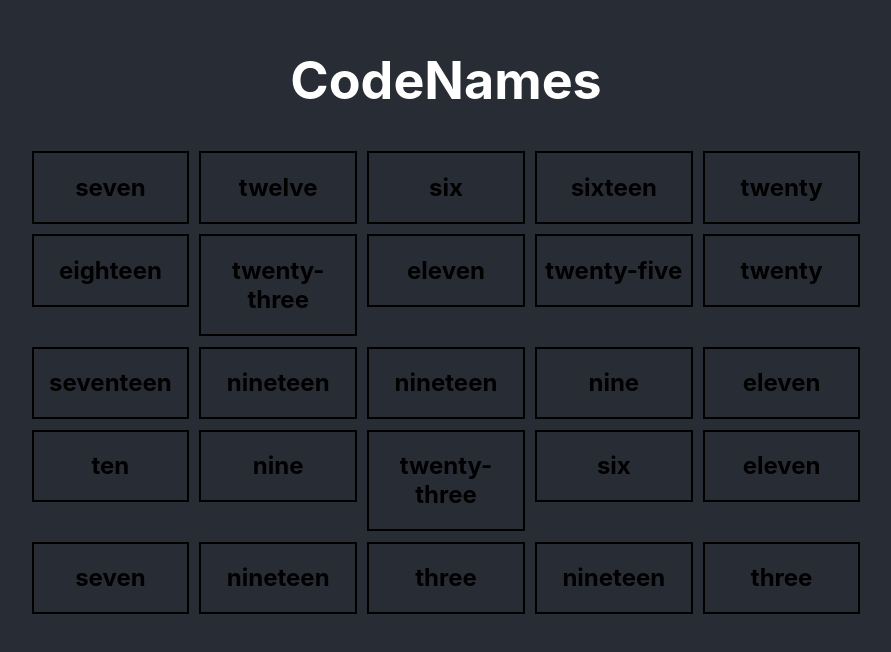
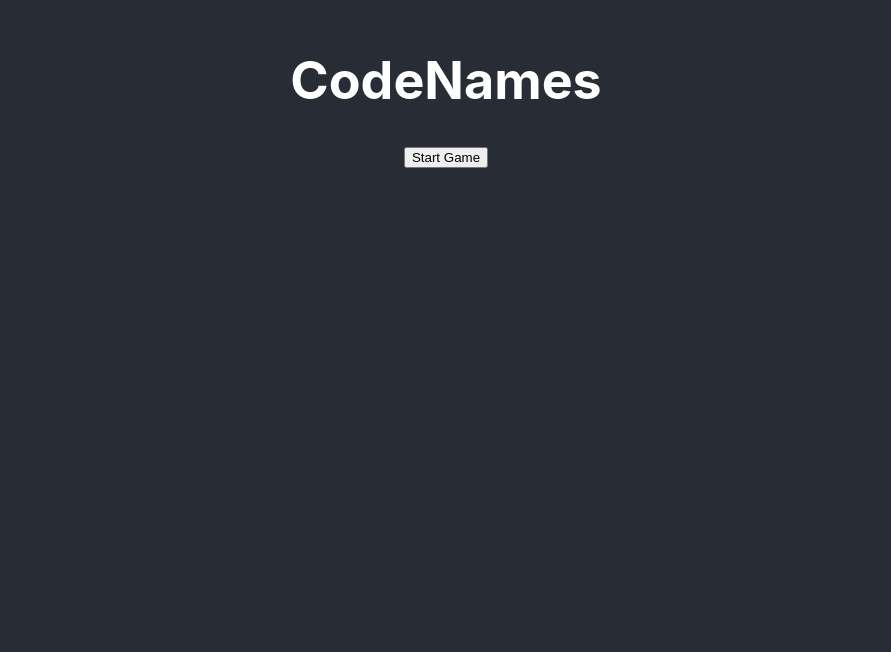
Before and after one commit to Ben-Mostyn/CodeNames, a React (Create React App) app: page / in a window 1280 px wide. Shown: the top 652 px of the page, without its empty margins (194-1085 px from the left). Built offline with nearby package versions, Linux system fonts and the light colour scheme.

Commit message:
grid added

```diff
--- a/src/Components/App.css
+++ b/src/Components/App.css
@@ -34,25 +34,33 @@
 .card {
   border: solid black 2px;
   font-size: 16px;
-  height: 10%;
-  width: 15%;
+  height: 70%;
+  width: 100%;
   margin: 0.5%;
 }
 
 /* Grid COMPONENT CSS ///////////////////*/
 .grid {
-  /* border: yellow solid 2px; */
+  border: yellow solid 2px;
   display: flex;
   flex-direction: column;
   justify-content: center;
   align-items: center;
+  height: 80vh;
+  /* width: 100vw; */
 }
 
 /* Row COMPONENT CSS ///////////////////*/
 
 .row {
   /* border: purple 2px solid; */
-  display: flex;
-  justify-content: center;
+  /* display: flex; */
+  /* justify-content: center; */
+  height: 70%;
+  /* flex-wrap: wrap;  */
+  display: grid;
   width: 100%;
+  grid-template-columns: repeat(5, 40%);
+  grid-template-rows: repeat(5, 50%);
+  gap: 20px;
 }
--- a/src/Components/App.tsx
+++ b/src/Components/App.tsx
@@ -1,9 +1,12 @@
 import { FC, ReactElement, useState } from "react";
 import "./App.css";
 import Grid from "./Grid";
+import Arrays from "./WordsArrays";
 
 const App = (): ReactElement => {
   //!states
+
+  const [gameArray, setGameArray] = useState<string[]>([]);
 
   // Planning on passing colourchange and teamchange to the card component
   //In the card component im thinking we have a condition like this:
@@ -21,13 +24,26 @@ const App = (): ReactElement => {
   //False = team 1, true = team 2
   const [teamChange, setTeamChange] = useState<boolean>(false);
 
+  //!Functions
+
+  const populateGameArray = (e: any): any => {
+    e.preventDefault();
+    setGameArray(Arrays.numbers);
+  };
+
+  // Console.log can be deleted when working
+  // if (gameArray.length > 0) {
+  //   console.log(gameArray);
+  // }
+
   return (
     <div className="App">
       <header className="App-header">
         <h1>CodeNames</h1>
       </header>
       <section className="playArea">
-        <Grid />
+        <button onClick={populateGameArray}>Start Game</button>
+        {gameArray.length < 1 ? null : <Grid gameArray={gameArray} />}
       </section>
     </div>
   );
--- a/src/Components/Card.tsx
+++ b/src/Components/Card.tsx
@@ -1,24 +1,54 @@
 import { ReactElement, useState } from "react";
 import Arrays from "./WordsArrays";
 
-const Card = (): any => {
+interface MyProps {
+  gameArray: string[];
+}
+
+const Card = ({ gameArray }: MyProps): any => {
   //!States
 
-  const [gameArray, setGameArray] = useState<string[] | any>([]);
-  const [items, setItems] = useState<number>(0);
+  //!Arrays
 
-  let item = Arrays.numbers[Math.floor(Math.random() * Arrays.numbers.length)];
+  //Value for random number
+  let value: number = -1;
+  let newArray: string[] = [];
+  const selectedIndices: number[] = [];
 
-  // console.log(gameArray);
+  // While newArray.length is less than 24, a random number is generated
+  while (newArray.length < 25) {
+    value = Math.floor(Math.random() * gameArray.length);
 
-  // for (let i = 0; i < 25; i++) {
-  //   gameArray.push(Arrays.numbers[i]);
-  //   setItems(items + 1);
-  // }
+    // If this random number isnt in selectedIndices it is pushed to the array
+    // And so is the corresponding value in gameArray
+    if (!selectedIndices.includes(value)) {
+      selectedIndices.push(value);
+      newArray.push(gameArray[value]);
+    }
+    if (newArray.length === 25) {
+      console.log(newArray, "this is new array /////");
+    }
+  }
+
+  const removeElementsFromArray = (): any => {
+    gameArray.slice(value, 1);
+  };
+
+  if (gameArray.length > 0) {
+    removeElementsFromArray();
+  }
 
   return (
-    <div className="card">
-      <h1 className="red">{item}</h1>
+    <div className="row">
+      {newArray.length === 25
+        ? newArray.map((item) => {
+            return (
+              <div className="card">
+                <h1>{item}</h1>
+              </div>
+            );
+          })
+        : null}
     </div>
   );
 };
--- a/src/Components/Grid.tsx
+++ b/src/Components/Grid.tsx
@@ -1,14 +1,22 @@
 import { ReactElement } from "react";
+import Card from "./Card";
 import Row from "./Row";
 
-const Grid = (): ReactElement => {
+interface MyProps {
+  gameArray: string[];
+}
+
+const Grid = ({ gameArray }: MyProps): ReactElement => {
   return (
     <div className="grid">
-      <Row />
-      <Row />
-      <Row />
-      <Row />
-      <Row />
+      {/* <Row gameArray={gameArray} />
+      <Row gameArray={gameArray} />
+      <Row gameArray={gameArray} />
+      <Row gameArray={gameArray} />
+      <Row gameArray={gameArray} /> */}
+      <div className="row">
+        <Card gameArray={gameArray} />
+      </div>
     </div>
   );
 };
--- a/src/Components/Row.tsx
+++ b/src/Components/Row.tsx
@@ -2,14 +2,17 @@ import { ReactElement } from "react";
 import Card from "./Card";
 import Arrays from "./WordsArrays";
 
-const Row = (): ReactElement => {
+interface MyProps {
+  gameArray: string[];
+}
+
+const Row = ({ gameArray }: MyProps): ReactElement => {
   return (
     <div className="row">
-      <Card />
-      <Card />
-      <Card />
-      <Card />
-      <Card />
+      {/* <Card gameArray={gameArray} />
+      <Card gameArray={gameArray} />
+      <Card gameArray={gameArray} />
+      <Card gameArray={gameArray} /> */}
     </div>
   );
 };
--- a/src/Components/WordsArrays.tsx
+++ b/src/Components/WordsArrays.tsx
@@ -13,6 +13,7 @@ const numbers: string[] = [
   "twelve",
   "thirteen",
   "fourteen",
+  "fifteen",
   "sixteen",
   "seventeen",
   "eighteen",
@@ -23,6 +24,21 @@ const numbers: string[] = [
   "twenty-three",
   "twenty-four",
   "twenty-five",
+  "twenty-six",
+  "twenty-seven",
+  "twenty-eight",
+  "twenty-nine",
+  "thirty",
+  "thirty-one",
+  "thirty-two",
+  "thirty-three",
+  "thirty-four",
+  "thirty-five",
+  "thirty-six",
+  "thirty-seven",
+  "thirty-eight",
+  "thirty-nine",
+  "forty",
 ];
 
 const words2: string[] = ["Hey there", "sdkjjk"];
```
